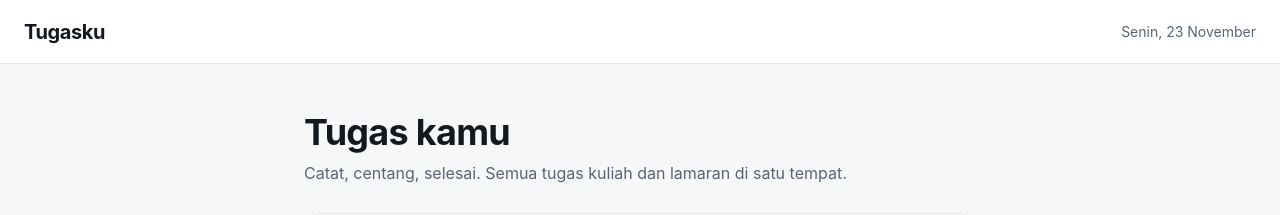
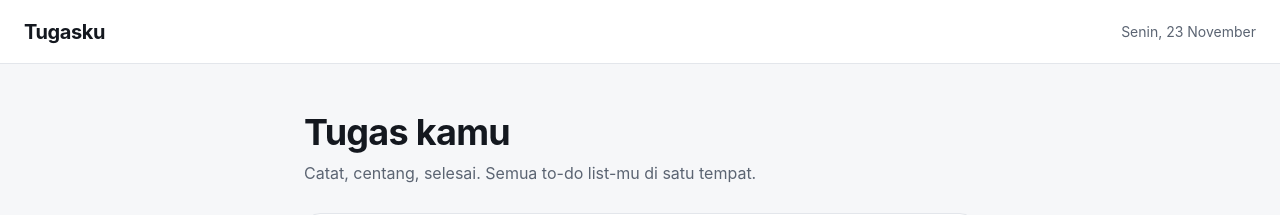
Before and after one commit to andhikamahrajan/task-manager, a plain HTML site: page index.html in a window 1280 px wide. Shown: the top 215 px of the page. Drawn offline with Linux system fonts and the light colour scheme.

Commit message:
mengubah sedikit deskripsi web

```diff
--- a/index.html
+++ b/index.html
@@ -16,7 +16,7 @@
 
   <main class="container">
     <h1>Tugas kamu</h1>
-    <p class="subjudul">Catat, centang, selesai. Semua tugas kuliah dan lamaran di satu tempat.</p>
+    <p class="subjudul">Catat, centang, selesai. Semua to-do list-mu di satu tempat.</p>
 
     <section class="kartu">
       <form class="form-tambah">
```
